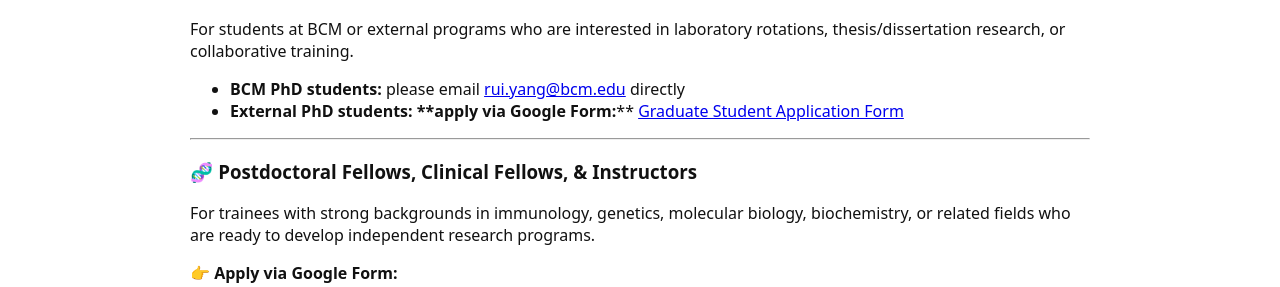
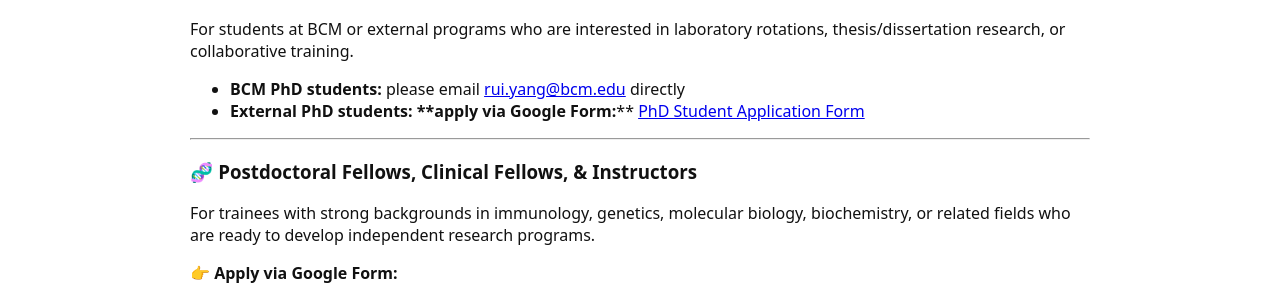
Before and after one commit to ruiyanggenetics/ghilab, a Jekyll site: the page built from opportunities.md, in a window 1280 px wide. Shown: the part 934-1221 px from the top of the page. Built offline with Jekyll 4.4.1, drawn with Linux system fonts in a browser that asks for light colours.

Commit message:
Update opportunities.md

```diff
--- a/opportunities.md
+++ b/opportunities.md
@@ -39,7 +39,7 @@ For individuals at any career stage who are interested in gaining hands-on exper
 For students at BCM or external programs who are interested in laboratory rotations, thesis/dissertation research, or collaborative training.
 
 - **BCM PhD students:** please email [rui.yang@bcm.edu](mailto:rui.yang@bcm.edu) directly
-- **External PhD students:** ****apply via Google Form:**** [Graduate Student Application Form](https://docs.google.com/forms/d/e/1FAIpQLSfje6C1P9pVfuTnsCG49buflPsOicC6nDzRj945rGdXEizWWg/viewform?usp=header)
+- **External PhD students:** ****apply via Google Form:**** [PhD Student Application Form](https://docs.google.com/forms/d/e/1FAIpQLSfje6C1P9pVfuTnsCG49buflPsOicC6nDzRj945rGdXEizWWg/viewform?usp=header)
 
 ---
 
```
